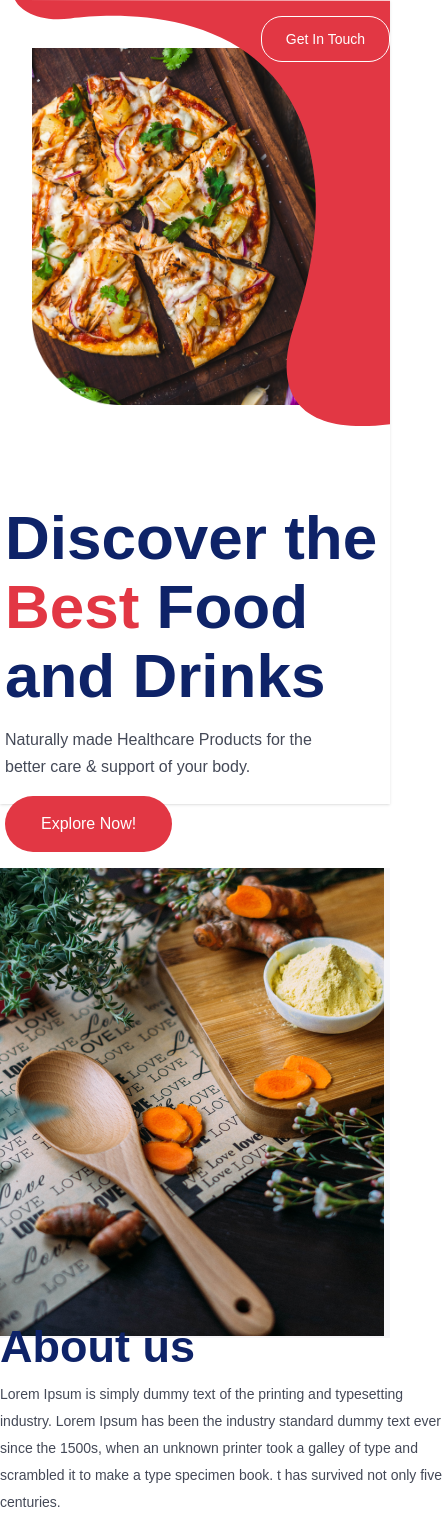
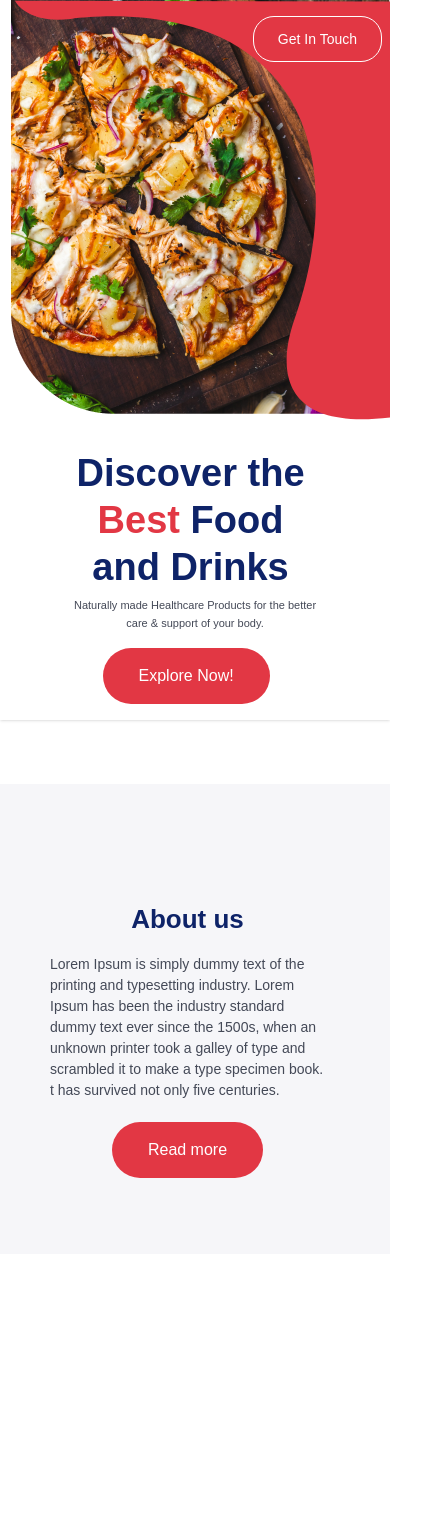
Before and after one commit to AmolShelke2/food-blog-website, a Next.js app: page / in a window 390 px wide. Shown: the top 1535 px of the page, 447 px wide, since content can reach past the window. After the commit the page ends 1318 px from the top, so only its background shows below. Built offline with nearby package versions, Linux system fonts and the light colour scheme.

Commit message:
[feat]: hero component responsive

```diff
--- a/src/components/About.tsx
+++ b/src/components/About.tsx
@@ -5,7 +5,7 @@ const About = () => {
   return (
     <div className=" w-full h-[470px] mx-auto bg-[#F6F6F9] mb-16">
       <div className=" flex flex-col sm:flex-row justify-around items-start">
-        <section>
+        <section className=" hidden md:block">
           <Image
             src={"/assets/about.png"}
             alt="about"
@@ -13,12 +13,12 @@ const About = () => {
             width={384}
           />
         </section>
-        <section className=" w-[447px] h-[254px] flex flex-col items-start justify-center my-auto gap-[21px]">
+        <section className="w-[375px] md:w-[447px] h-[516px] sm:h-[254px] flex flex-col items-center md:items-start justify-center my-auto gap-[21px]">
           {/* text fields  */}
-          <h2 className=" text-[#0E2368] text-[45px] font-semibold leading-[27px]">
+          <h2 className=" text-[#0E2368] text-[26px] md:text-[45px] font-semibold leading-[27px]">
             About us
           </h2>
-          <p className=" text-[#444957] text-sm font-normal leading-[27px]">
+          <p className=" text-[#444957] w-[275px] md:w-full text-sm font-normal leading-[21px] md:leading-[27px]">
             Lorem Ipsum is simply dummy text of the printing and typesetting
             industry. Lorem Ipsum has been the industry standard dummy text ever
             since the 1500s, when an unknown printer took a galley of type and
--- a/src/components/Banner.tsx
+++ b/src/components/Banner.tsx
@@ -3,9 +3,12 @@ import React from "react";
 
 const Banner = () => {
   return (
-    <div className="w-full h-[804px] shadow relative mb-16">
+    <div
+      className="w-full h-[720px] lg:h-[804px] shadow relative mb-16 bg-[url('/assets/bannerPhone.png')]
+       lg:bg-[url('/assets/banner.png')] bg-no-repeat bg-right-top lg:bg-right-bottom"
+      id="banner">
       <svg
-        className=" absolute top-0 right-0 z-[10] h-full w-fit hidden lg:block"
+        className="absolute top-0 right-0 z-[10] hidden lg:block"
         xmlns="http://www.w3.org/2000/svg"
         width="752"
         height="839"
@@ -17,50 +20,47 @@ const Banner = () => {
         />
       </svg>
       <svg
-        className="absolute top-0 right-0 z-[10] h-fit w-fit block sm:hidden"
+        className="absolute top-0 right-0 z-[10] block lg:hidden"
         xmlns="http://www.w3.org/2000/svg"
         width="375"
-        height="426"
-        viewBox="0 0 375 426"
+        height="420"
+        viewBox="0 0 752 839"
         fill="none">
         <path
-          d="M55.6077 18.45C20.4129 22.9359 3.87142 8.01914 0 0L375 0.723531V424.17C241.499 440.429 273.111 343.496 279.27 325.046C285.429 306.596 328.015 185.405 273.111 96.7723C218.207 8.13972 99.6011 12.8427 55.6077 18.45Z"
+          d="M111.512 36.3371C40.9348 45.1719 7.76349 15.7936 0 0L752 1.42498V835.396C484.285 867.417 547.679 676.51 560.03 640.173C572.381 603.836 657.779 365.152 547.679 190.591C437.579 16.031 199.733 25.2934 111.512 36.3371Z"
           fill="#E23744"
         />
       </svg>
-      <header className=" flex justify-between items-center p-6 relative">
+      <header className=" flex justify-between items-center px-6 relative">
         <div className=" hidden lg:block">
           <Image src={"/assets/logo.png"} alt="logo" height={83} width={107} />
         </div>
-        <div className=" absolute top-4 right-0 sm:top-10 sm:right-10 z-[10]">
-          <button className=" bg-transparent outline-none border-[#fff] border text-white px-6 py-3 rounded-[21px] text-sm capitalize">
+        <div className=" absolute top-4 right-2 sm:top-10 sm:right-10 z-[10]">
+          <button
+            className=" bg-transparent outline-none border-[#fff] border text-white px-6
+          py-3 rounded-[21px] text-sm capitalize">
             Get in touch
           </button>
         </div>
       </header>
 
-      <div className=" flex flex-col-reverse lg:flex-row justify-between items-center h-full lg:h-[60%] px-8 w-full">
-        <section className="sm:px-10">
-          <h1 className="w-[380px] text-[#0E2368] text-[62px] font-semibold leading-[69px] mb-4">
+      <div className=" flex flex-col-reverse sm:flex-row justify-between items-center h-full lg:h-[60%] px-8 w-full">
+        <section className="lg:px-10 lg:mt-16">
+          <h1
+            className="w-[240px] h-[130px] lg:h-auto text-center lg:text-left lg:w-[380px] text-[#0E2368] text-[38px] lg:text-[62px]
+          font-semibold leading-[47px] lg:leading-[69px] mb-4">
             Discover the <span className="text-[#E23744]">Best</span> Food and
             Drinks
           </h1>
-          <p className=" w-[340px]  text-[#444957] text-[16px] leading-[27px] font-normal mb-4">
+          <p
+            className=" w-[249px] text-center lg:text-left lg:w-[340px]  text-[#444957] text-[11px] lg:text-[16px]
+           leading-[18px] lg:leading-[27px] font-normal mb-4">
             Naturally made Healthcare Products for the better care & support of
             your body.
           </p>
-          <button className=" outline-none bg-[#E23744] text-white rounded-[34px] py-4 px-9">
+          <button className="text-center outline-none bg-[#E23744] text-white rounded-[34px] py-4 px-9 mb-4 ml-8 lg:ml-0">
             Explore Now!
           </button>
-        </section>
-        <section className="">
-          <Image
-            src={"/assets/banner.png"}
-            alt="banner image"
-            height={700}
-            width={700}
-            className=""
-          />
         </section>
       </div>
     </div>
--- a/tailwind.config.ts
+++ b/tailwind.config.ts
@@ -1,20 +1,18 @@
-import type { Config } from 'tailwindcss'
+import type { Config } from "tailwindcss";
 
 const config: Config = {
   content: [
-    './src/pages/**/*.{js,ts,jsx,tsx,mdx}',
-    './src/components/**/*.{js,ts,jsx,tsx,mdx}',
-    './src/app/**/*.{js,ts,jsx,tsx,mdx}',
+    "./src/pages/**/*.{js,ts,jsx,tsx,mdx}",
+    "./src/components/**/*.{js,ts,jsx,tsx,mdx}",
+    "./src/app/**/*.{js,ts,jsx,tsx,mdx}",
   ],
   theme: {
     extend: {
       backgroundImage: {
-        'gradient-radial': 'radial-gradient(var(--tw-gradient-stops))',
-        'gradient-conic':
-          'conic-gradient(from 180deg at 50% 50%, var(--tw-gradient-stops))',
+        "hero-bg": "url('/assets/banner.png')",
       },
     },
   },
   plugins: [],
-}
-export default config
+};
+export default config;
```
Also changed, not shown: public/assets/banner.svg (added), public/assets/bannerPhone.png (added).
